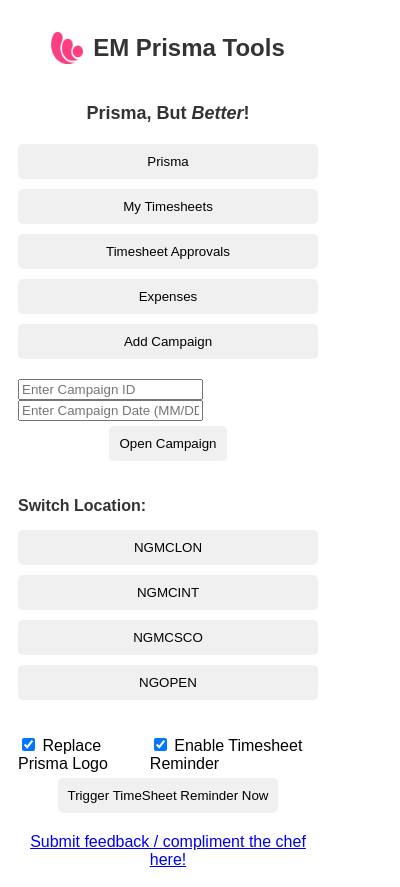
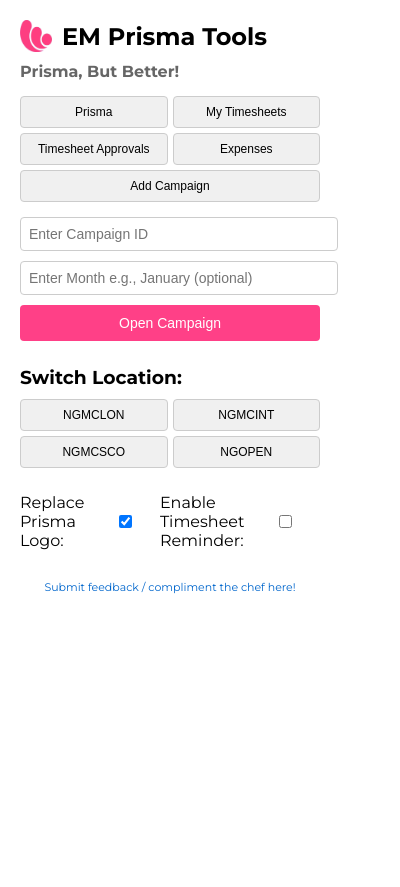
Before and after one commit to harrydbarnes/EMC-Toolshed-Extension, a browser extension: page popup.html in a window 400 px wide. After the commit the page ends 844 px from the top, so only its background shows below. Drawn offline with Linux system fonts and the light colour scheme.

Commit message:
Revert "Update popup.html"
This reverts commit cb3ec69e61439782e4d6a258bce7f87e84707171.

```diff
--- a/popup.html
+++ b/popup.html
@@ -1,84 +1,8 @@
 <!DOCTYPE html>
-<html lang="en">
+<html>
 <head>
-    <meta charset="UTF-8">
-    <meta name="viewport" content="width=device-width, initial-scale=1.0">
     <title>EM Prisma Tools</title>
-    <style>
-        body {
-            font-family: Arial, sans-serif;
-            width: 300px;
-            padding: 10px;
-        }
-        .container {
-            display: flex;
-            flex-direction: column;
-            align-items: center;
-        }
-        .header {
-            display: flex;
-            align-items: center;
-            margin-bottom: 10px;
-        }
-        .logo {
-            width: 32px;
-            height: 32px;
-            margin-right: 10px;
-        }
-        .title {
-            font-size: 24px;
-            font-weight: bold;
-            color: #333;
-        }
-        .subtitle {
-            font-size: 18px;
-            color: #333;
-            margin-bottom: 15px;
-        }
-        .subtitle em {
-            font-style: italic;
-        }
-        .button-group {
-            display: flex;
-            flex-direction: column;
-            width: 100%;
-            margin-bottom: 15px;
-        }
-        .button {
-            margin: 5px 0;
-            padding: 10px;
-            background-color: #f0f0f0;
-            border: none;
-            border-radius: 5px;
-            cursor: pointer;
-            transition: background-color 0.3s, transform 0.1s;
-        }
-        .button:hover {
-            background-color: #e0e0e0;
-        }
-        .button:active {
-            transform: translateY(2px);
-            background-color: #d0d0d0;
-        }
-        .section {
-            width: 100%;
-            margin-top: 15px;
-        }
-        .section-title {
-            font-size: 16px;
-            color: #333;
-            margin-bottom: 10px;
-        }
-        .toggle-container {
-            display: flex;
-            justify-content: space-between;
-            margin-top: 15px;
-        }
-        .feedback {
-            margin-top: 15px;
-            text-align: center;
-        }
-    </style>
+    <link rel="stylesheet" type="text/css" href="style.css">
 </head>
 <body>
     <div class="container">
@@ -86,44 +10,42 @@
             <img src="icon.png" alt="EM Prisma Tools" class="logo">
             <h1 class="title">EM Prisma Tools</h1>
         </div>
-
-        <h2 class="subtitle">Prisma, But <em>Better</em>!</h2>
+        <h2 class="subtitle">Prisma, But Better!</h2>
 
         <div class="button-group">
-            <button class="button" id="prismaButton">Prisma</button>
-            <button class="button" id="timesheetsButton">My Timesheets</button>
-            <button class="button" id="approvalsButton">Timesheet Approvals</button>
-            <button class="button" id="expensesButton">Expenses</button>
-            <button class="button" id="addCampaignButton">Add Campaign</button>
+            <button class="nav-button" id="prismaButton">Prisma</button>
+            <button class="nav-button" id="timesheetsButton">My Timesheets</button>
+            <button class="nav-button" id="approvalsButton">Timesheet Approvals</button>
+            <button class="nav-button" id="expensesButton">Expenses</button>
+            <button class="nav-button" id="addCampaignButton">Add Campaign</button>
         </div>
 
         <div class="input-group">
             <input type="text" id="campaignId" placeholder="Enter Campaign ID">
-            <input type="text" id="campaignDate" placeholder="Enter Campaign Date (MM/DD)">
         </div>
 
-        <button class="button" id="generateUrl">Open Campaign</button>
+        <div class="input-group">
+            <input type="text" id="campaignDate" placeholder="Enter Month e.g., January (optional)">
+        </div>
+
+        <button id="generateUrl" class="primary-button">Open Campaign</button>
 
         <div class="section">
-            <h3 class="section-title">Switch Location:</h3>
+            <h3>Switch Location:</h3>
             <div class="button-group">
-                <button class="button" id="ngmclonButton">NGMCLON</button>
-                <button class="button" id="ngmcintButton">NGMCINT</button>
-                <button class="button" id="ngmcscoButton">NGMCSCO</button>
-                <button class="button" id="ngopenButton">NGOPEN</button>
+                <button class="location-button" id="ngmclonButton">NGMCLON</button>
+                <button class="location-button" id="ngmcintButton">NGMCINT</button>
+                <button class="location-button" id="ngmcscoButton">NGMCSCO</button>
+                <button class="location-button" id="nopenButton">NGOPEN</button>
             </div>
         </div>
 
         <div class="toggle-container">
-            <label>
-                <input type="checkbox" id="logoToggle"> Replace Prisma Logo
-            </label>
-            <label>
-                <input type="checkbox" id="timesheetReminderToggle"> Enable Timesheet Reminder
-            </label>
+            <label for="logoToggle">Replace Prisma Logo:</label>
+            <input type="checkbox" id="logoToggle">
+            <label for="timesheetReminderToggle">Enable Timesheet Reminder:</label>
+            <input type="checkbox" id="logoToggle">
         </div>
-
-        <button class="button" id="triggerReminder">Trigger TimeSheet Reminder Now</button>
 
         <div class="feedback">
             <a href="https://teams.microsoft.com/l/chat/0/0?users=harry.barnes@essencemediacom.com&topicname=Chat" target="_blank">Submit feedback / compliment the chef here!</a>
```
